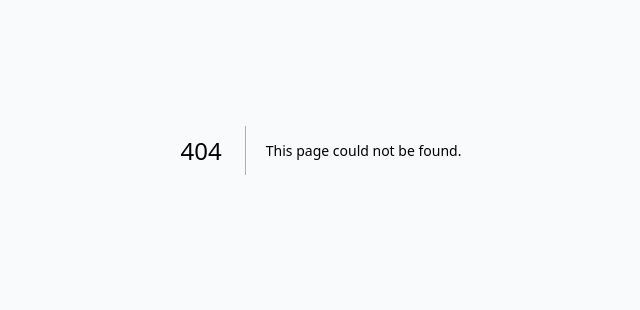
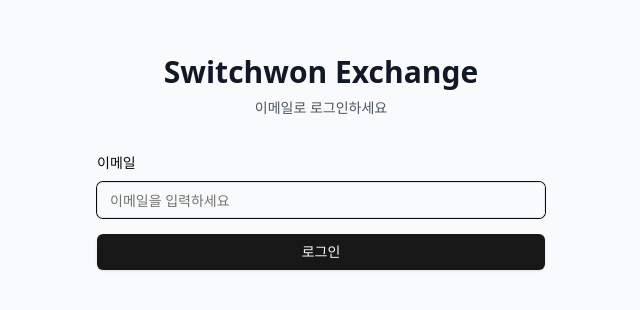
Before and after one commit to qlemql/switchwon-exchange, a Next.js app: page /login in a window 1280 px wide. Before the commit this address had no page. Shown: the part 250-560 px from the top of the page, without its empty margins (319-959 px from the left). Built offline with nearby package versions, Linux system fonts and the light colour scheme.

Commit message:
feat: add login page

```diff
--- /dev/null
+++ b/app/login/page.tsx
@@ -0,0 +1,21 @@
+'use client';
+
+import { LoginForm } from '@/features/auth/ui/LoginForm';
+
+export default function LoginPage() {
+  return (
+    <div className="min-h-screen flex items-center justify-center bg-gray-50 py-12 px-4 sm:px-6 lg:px-8">
+      <div className="max-w-md w-full space-y-8">
+        <div>
+          <h2 className="mt-6 text-center text-3xl font-bold text-gray-900">
+            Switchwon Exchange
+          </h2>
+          <p className="mt-2 text-center text-sm text-gray-600">
+            이메일로 로그인하세요
+          </p>
+        </div>
+        <LoginForm />
+      </div>
+    </div>
+  );
+}
```
